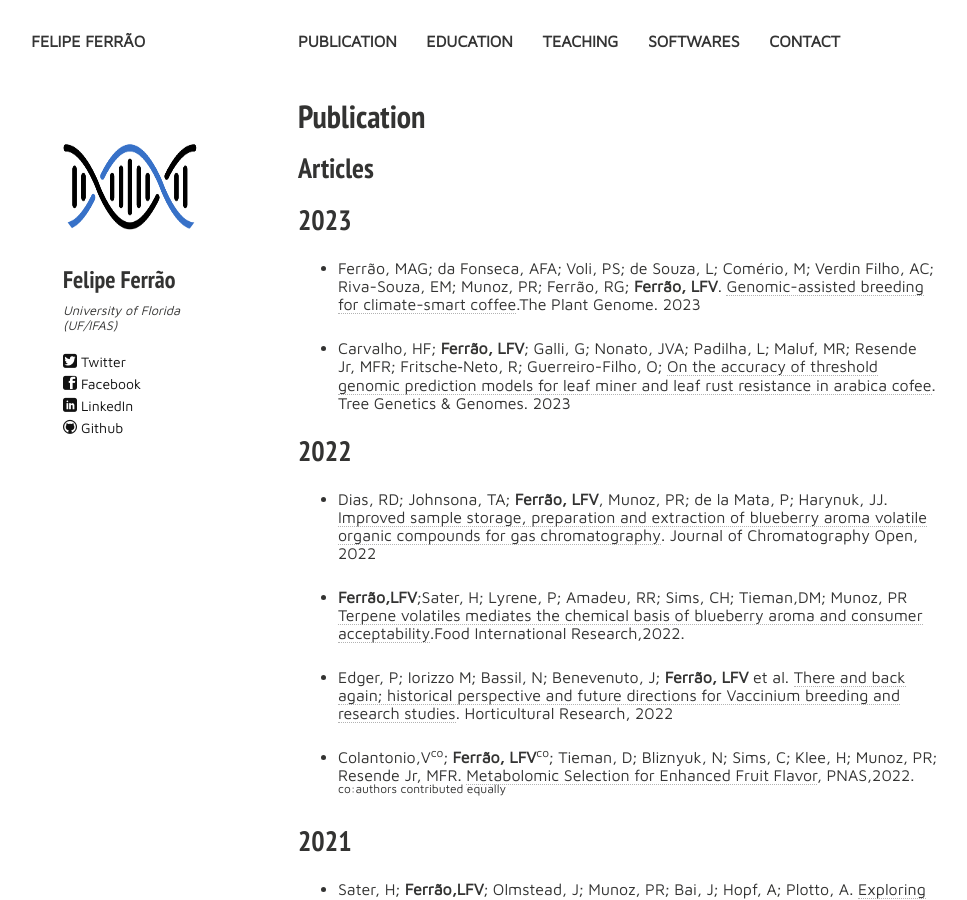
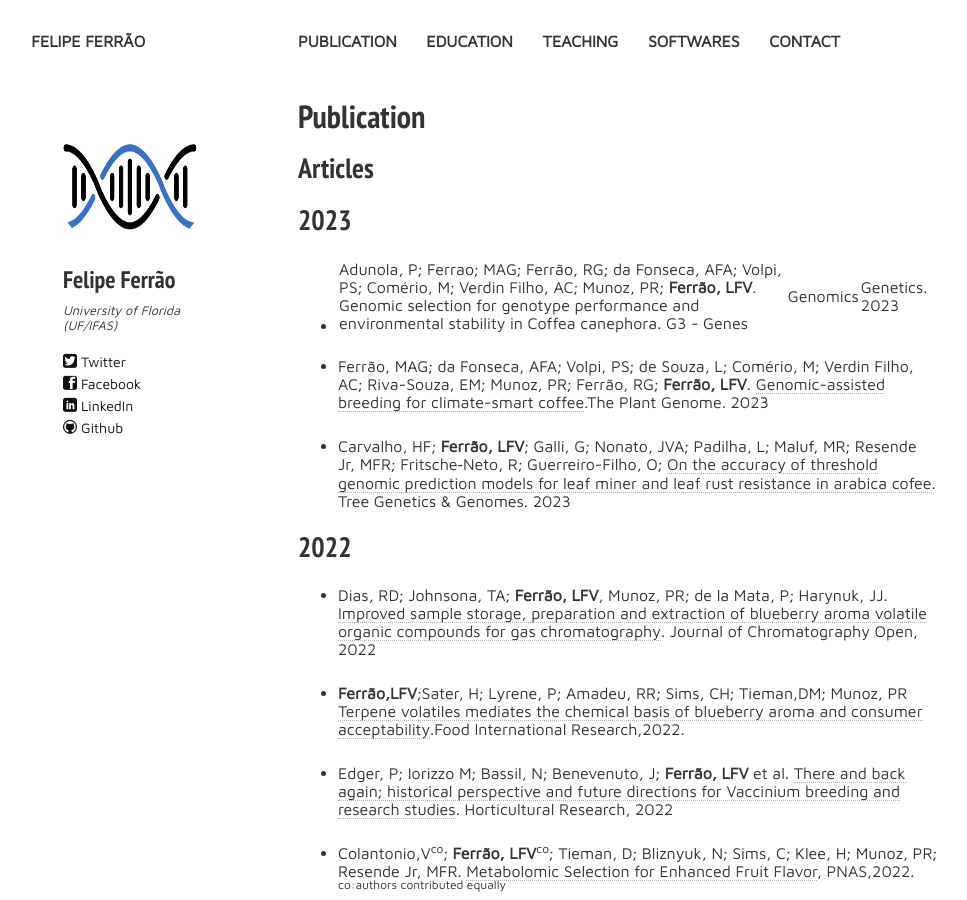
Before and after one commit to lfelipe-ferrao/lfelipe-ferrao.github.io, a Jekyll site: the page built from publication.md, in a window 1280 px wide and 900 px high. Shown: the whole window, without its empty margins (22-989 px from the left). Built offline with Jekyll 4.4.1, drawn with Linux system fonts in a browser that asks for light colours; nearby versions of some CDN libraries.

Commit message:
Update publication.md

```diff
--- a/publication.md
+++ b/publication.md
@@ -16,7 +16,9 @@ tags: [people, undergrads, MSc, PhD, postdocs]
 
 ## 2023
 
-- Ferrão, MAG; da Fonseca, AFA; Voli, PS; de Souza, L; Comério, M; Verdin Filho, AC; Riva-Souza, EM; Munoz, PR; Ferrão, RG; **Ferrão, LFV**. [Genomic-assisted breeding for climate-smart coffee](https://acsess.onlinelibrary.wiley.com/doi/full/10.1002/tpg2.20321).The Plant Genome. 2023
+- Adunola, P; Ferrao; MAG; Ferrão, RG; da Fonseca, AFA; Volpi, PS; Comério, M; Verdin Filho, AC; Munoz, PR;  **Ferrão, LFV**. [Genomic selection for genotype performance and environmental stability in Coffea canephora](https://academic.oup.com/g3journal/advance-article/doi/10.1093/g3journal/jkad062/7083856). G3 - Genes|Genomics|Genetics. 2023
+
+- Ferrão, MAG; da Fonseca, AFA; Volpi, PS; de Souza, L; Comério, M; Verdin Filho, AC; Riva-Souza, EM; Munoz, PR; Ferrão, RG; **Ferrão, LFV**. [Genomic-assisted breeding for climate-smart coffee](https://acsess.onlinelibrary.wiley.com/doi/full/10.1002/tpg2.20321).The Plant Genome. 2023
 
 - Carvalho, HF; **Ferrão, LFV**; Galli, G;  Nonato, JVA; Padilha, L; Maluf, MR; Resende Jr, MFR; Fritsche‑Neto, R; Guerreiro-Filho, O; [On the accuracy of threshold genomic prediction models for leaf miner and leaf rust resistance in arabica cofee](https://link.springer.com/article/10.1007/s11295-022-01581-8).  Tree Genetics & Genomes. 2023
 
```
